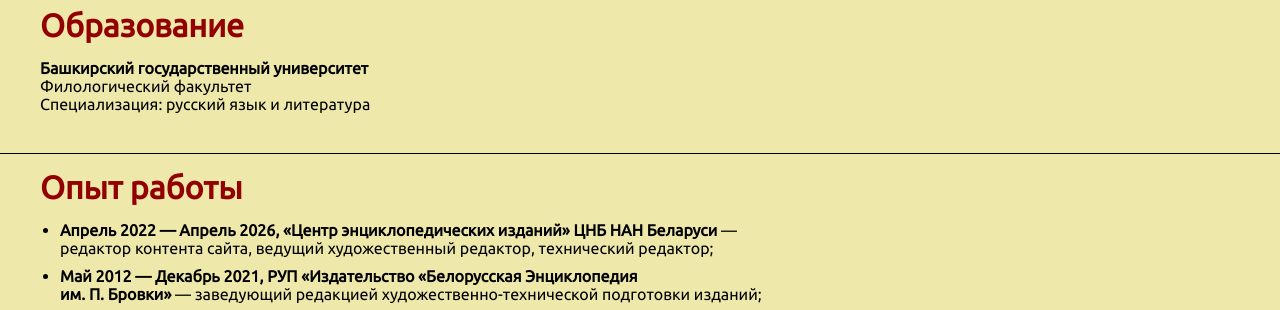
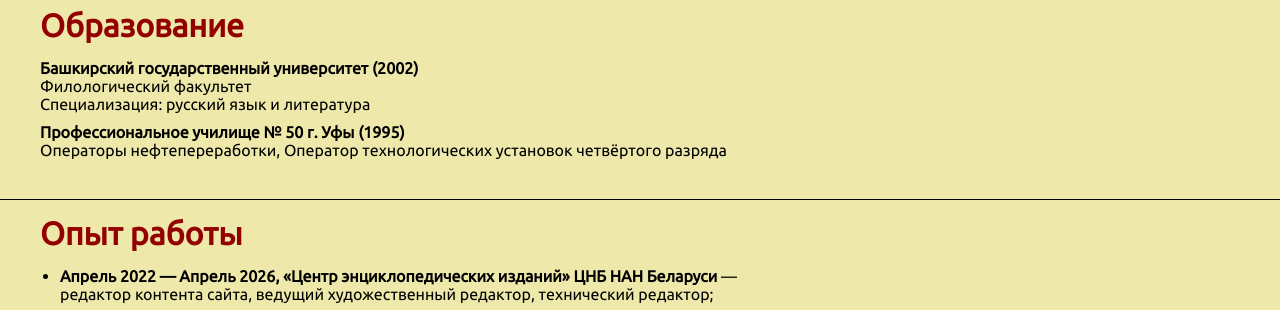
Before and after one commit to pashogi/pashogijob, a plain HTML site: page index.html in a window 1280 px wide. Shown: the part 423-733 px from the top of the page. Drawn offline with Linux system fonts and the light colour scheme.

Commit message:
Update index.html

```diff
--- a/index.html
+++ b/index.html
@@ -227,17 +227,21 @@ hr {
             </div>
         </div>
 		<h1>Образование</h1>
-		<p style="margin-bottom: 0px;"><b>Башкирский государственный университет</b></p>
+		<p style="margin-bottom: 0px;"><b>Башкирский государственный университет (2002)</b></p>
 		<p style="margin-bottom: 0px;">Филологический факультет</p>
 		<p>Специализация: русский язык и&nbsp;литература</p>
+		<p>
+		<p style="margin-bottom: 0px;"><b>Профессиональное училище №&nbsp;50&nbsp;г.&nbsp;Уфы (1995)</b></p>
+		<p>Операторы нефтепереработки, Оператор технологических установок четвёртого разряда</p>
 		<hr>
 		<h1>Опыт работы</h1>
 		<ul>
 			<li><b>Апрель 2022 — Апрель 2026, «Центр энциклопедических изданий» ЦНБ&nbsp;НАН&nbsp;Беларуси</b>&nbsp;— редактор контента сайта, ведущий художественный редактор, технический редактор;</li>
-			<li><b>Май 2012 — Декабрь 2021, РУП&nbsp;«Издательство «Белорусская Энциклопедия им.&nbsp;П.&nbsp;Бровки»</b>&nbsp;— заведующий редакцией художественно-технической подготовки изданий;</li>
+			<li><b>Май 2012 — Декабрь 2021, РУП&nbsp;«Выдавецтва «Беларуская Энцыклапедыя імя&nbsp;Петруся Броўкі»</b>&nbsp;— заведующий редакцией художественно-технической подготовки изданий;</li>
 			<li><b>Январь 2010 — Декабрь 2011, ЗАО&nbsp;«Теленеделя-Уфа»</b>&nbsp;— верстальщик, дизайнер, выпускающий редактор селебрити-журнала;</li>
 			<li><b>Июнь 2009 — Декабрь 2011, ООО&nbsp;«Премьера» (г.&nbsp;Уфа)</b>&nbsp;— верстальщик, выпускающий редактор журнала;</li>
 			<li><b>Январь 2007 — Январь 2010, ООО&nbsp;«Новая экономическая газета» (г.&nbsp;Уфа)</b>&nbsp;— редактор, верстальщик газет;</li>
+			<li><b>Октябрь 2003 - Январь 2007, ООО&nbsp;«НИЦ&nbsp;"Поиск"»</b>&nbsp;— рабочий по&nbsp;изготовлению мастик (газонефтепроводная изоляция);</li>
 			<li><b>Февраль 2001 — Октябрь 2003, ОАО&nbsp;«Башкирское электротехническое объединение» (г.&nbsp;Уфа)</b> — редактор, верстальщик многотиражной заводской газеты.</li>
 		</ul>
 		<hr>
```
